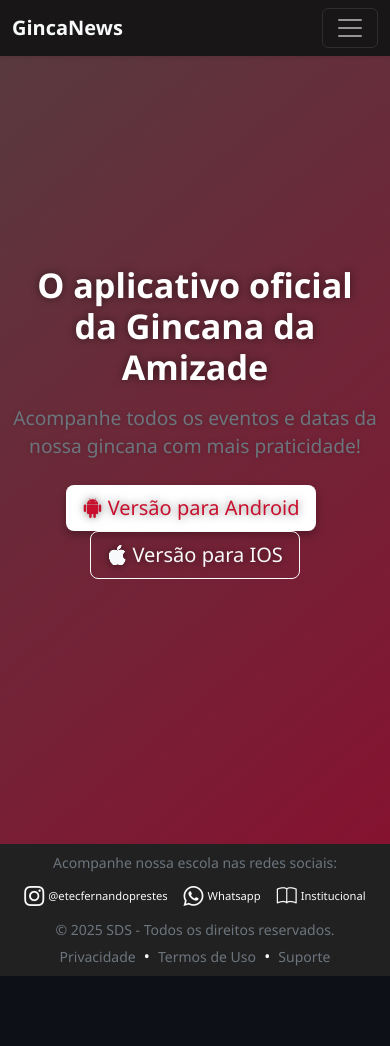
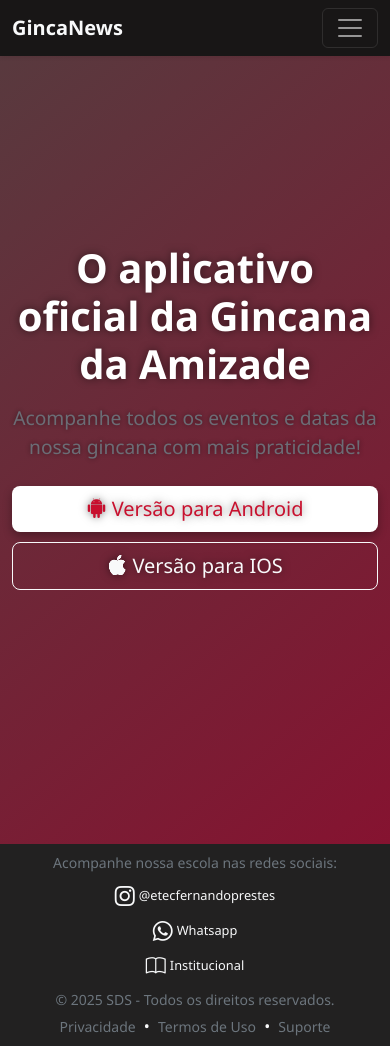
Before and after one commit to Laacerd4/sdsgincanews, a plain HTML site: page index.html in a window 390 px wide. Before the commit the page ends 976 px from the top, so only its background shows below. Drawn offline with nearby package versions, Linux system fonts and the light colour scheme.

Commit message:
Deixando mais responsivo
Updated styles for hero section and footer responsiveness.

```diff
--- a/style.css
+++ b/style.css
@@ -32,11 +32,11 @@
 /* Hero Section - Degradê Suave de Vermelho e Vinho */
 .hero {
     height: 100vh;
-            /* Degradê Suave: A opacidade (0.4 e 0.6) é baixa para se misturar com o fundo escuro */
+    /* Degradê Suave */
     background: linear-gradient(
-                140deg, /* Degradê na diagonal para um visual mais suave */
-                rgba(196, 123, 123, 0.4),    /* Vermelho/Rosa Antigo Pálido (suave) */
-                rgba(214, 20, 65, 0.6)       /* Vinho/Borgonha (suave e transparente) */
+        140deg,
+        rgba(196, 123, 123, 0.4),
+        rgba(214, 20, 65, 0.6)
     ), center/cover no-repeat;
 
     display: flex;
@@ -51,16 +51,36 @@
     color: #FFFFFF;
 }
 
+/* Parágrafo do Hero (Texto de acompanhamento) */
 .hero p {
-            color: #FFFFFF;
-            text-shadow: 0 0 5px rgba(0, 0, 0, 0.192);
+    color: #FFFFFF; /* BRANCO PURO para alto contraste */
+    text-shadow: 0 0 5px rgba(0, 0, 0, 0.5); /* Sombra para destacar */
     font-size: 1.2em;
     font-weight: 400;
     margin-top: 15px;
-            opacity: 1.9;
+    opacity: 0.9;
+    /* Garante que o texto não fique muito largo em telas muito grandes */
+    max-width: 800px;
+    margin-left: auto;
+    margin-right: auto;
+}
+
+/* Ajuste do tamanho dos botões no Hero para telas pequenas */
+@media (max-width: 576px) {
+    .hero h1 {
+        font-size: 2.5rem; /* Diminui o título para o celular */
+    }
+    .hero .btn-lg {
+        width: 100%; /* Botões ocupam a largura total */
+        margin-bottom: 10px !important;
+    }
+    .hero .me-2 {
+        margin-right: 0 !important; /* Remove margem direita para empilhar */
+    }
 }
 
 
+/* Botão Primário (Download Android) */
 .hero .btn-primary {
     background-color: #FFFFFF;
     color: #C8102E;
@@ -70,7 +90,7 @@
     border-radius: 8px;
 }
 
-
+/* Botão Hover CORRIGIDO */
 .hero .btn-primary:hover {
     background-color: #C8102E;
     color: #FFFFFF;
@@ -78,10 +98,12 @@
     box-shadow: 0 6px 15px rgba(0, 0, 0, 0.5);
 }
 
+/* Botão Outline (Download IOS) */
 .hero .btn-outline-light {
      border-radius: 8px;
 }
 
+/* Footer */
 footer {
     background-color: #222121;
     color: #FFFFFF;
@@ -95,6 +117,16 @@
     color: #ff0000 !important;
 }
 
+/* Responsividade do Footer para telas menores */
+footer .d-flex.justify-content-center.gap-3 {
+    flex-direction: column; /* Empilha os links sociais no celular */
+    gap: 5px !important;
+}
+footer .d-flex.align-items-center.gap-1 {
+    font-size: 0.8rem !important; /* Aumenta um pouco para toque */
+}
+
+/* Classes de Contraste */
 .text-strong-contrast {
     color: #FFFFFF !important;
 }
```
Lines whose indentation alone changed are shown as unchanged.
